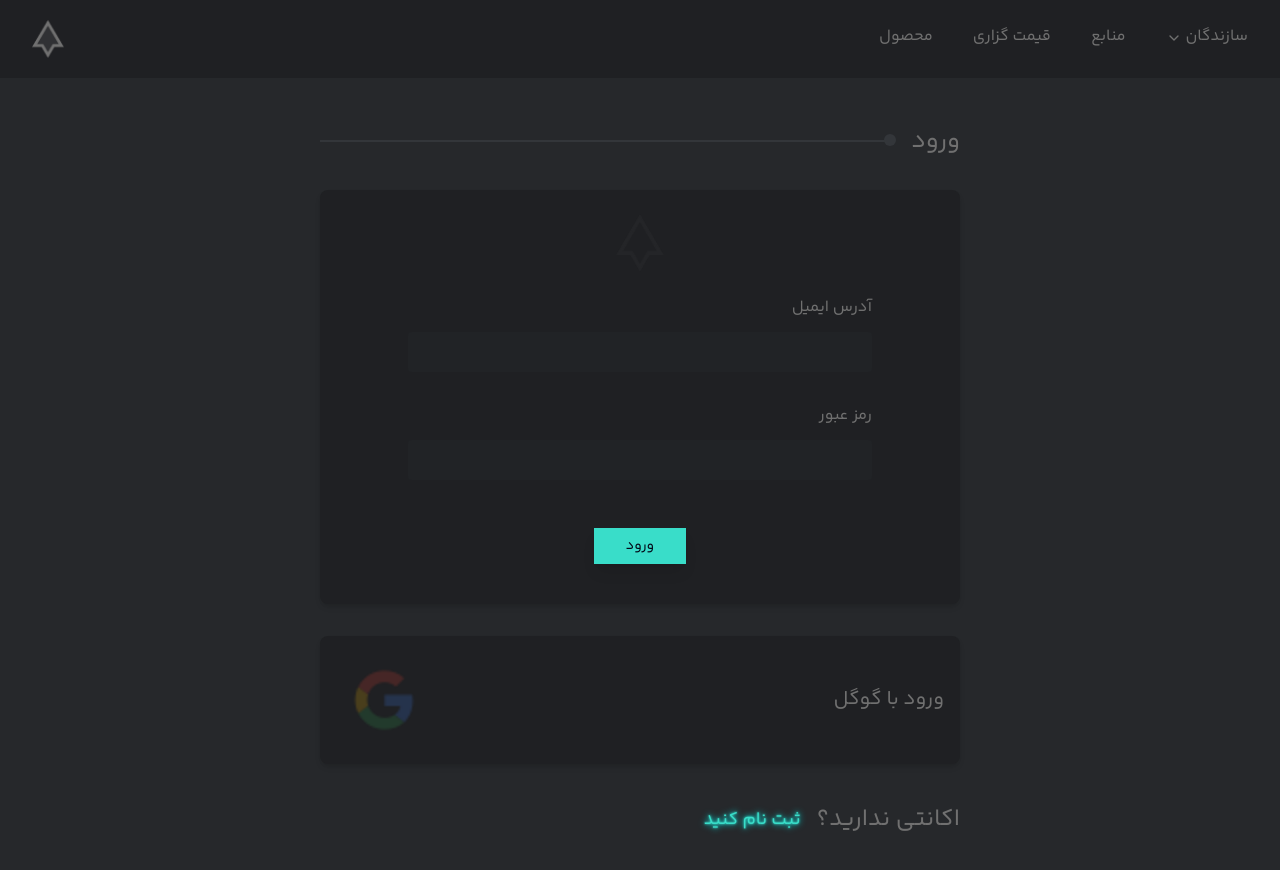
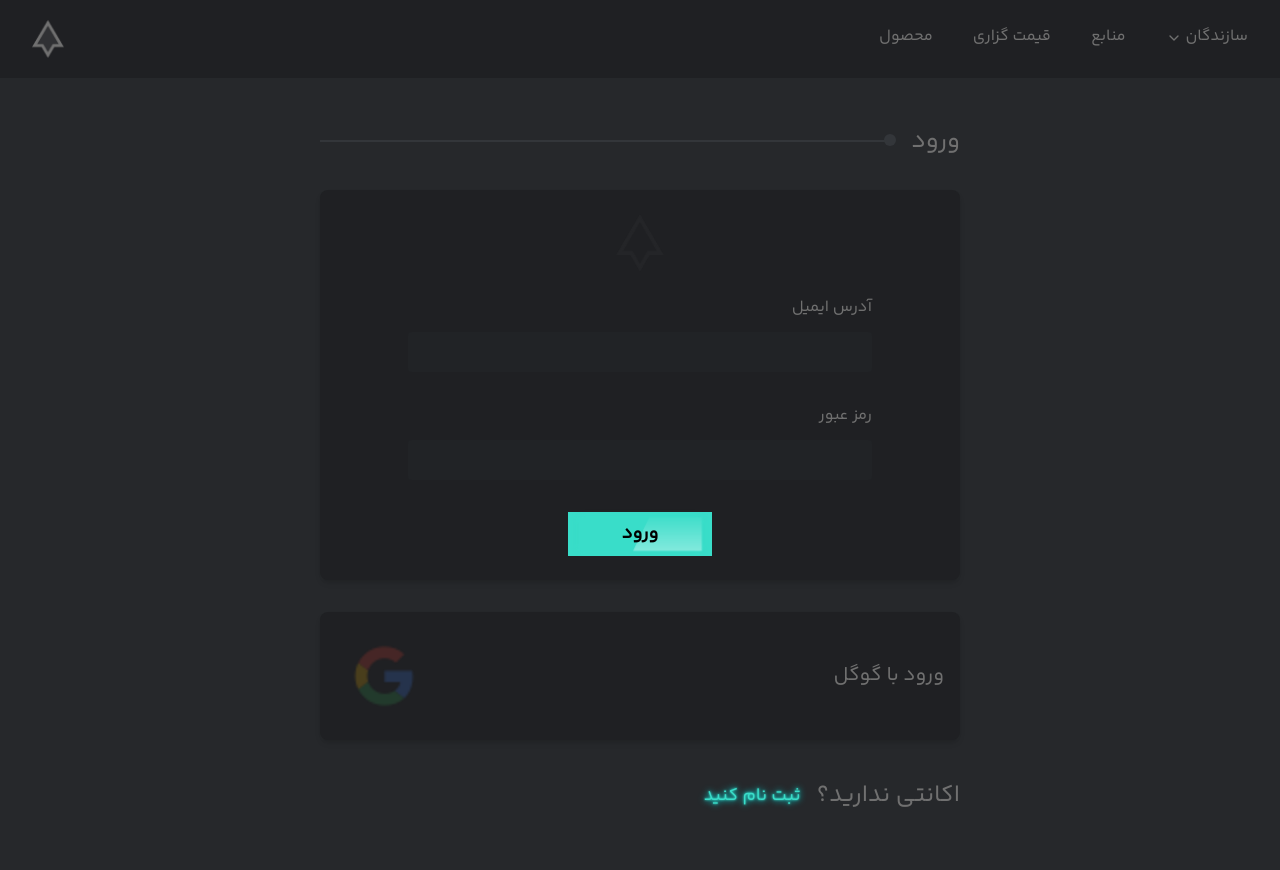
Before and after one commit to kolako54/shaya, a React (Vite) app: page /login in a window 1280 px wide. Shown: the top 870 px of the page. Built offline with nearby package versions, Linux system fonts and the light colour scheme.

Commit message:
fix: modify buttons

```diff
--- a/src/components/Header.tsx
+++ b/src/components/Header.tsx
@@ -57,7 +57,7 @@ export const Header = () => {
             <Button
               variant="ghost"
               size="lg"
-              className=" relative w-36 self-center rounded-none bg-button p-5  font-semibold hover:bg-button hover:drop-shadow-glow"
+              className=" relative w-36 self-center rounded-none bg-button p-5  font-semibold hover:bg-button hover:drop-shadow-glow hover:transition-all hover:duration-500"
             >
               <img
                 src="/Group 47.png"
--- a/src/components/HeaderSearch.tsx
+++ b/src/components/HeaderSearch.tsx
@@ -13,7 +13,7 @@ export const HeaderSearch = () => {
         <Button
           variant="ghost"
           size="lg"
-          className=" relative w-36 self-center rounded-none bg-button p-5  font-semibold hover:bg-button hover:drop-shadow-glow"
+          className=" relative w-36 self-center rounded-none bg-button p-5  font-semibold hover:bg-button hover:drop-shadow-glow hover:transition-all hover:duration-500"
         >
           <img
             src="/Group 47.png"
--- a/src/components/Login.tsx
+++ b/src/components/Login.tsx
@@ -104,12 +104,16 @@ export const Login = () => {
                 }}
               />{" "}
               <Button
-                type="submit"
                 variant="ghost"
-                size="sm"
-                className="mx-auto my-4 rounded-none bg-button px-8 shadow-lg hover:bg-button hover:drop-shadow-glow"
+                size="lg"
+                className=" relative w-36 self-center rounded-none bg-button p-5  font-semibold hover:bg-button hover:drop-shadow-glow hover:transition-all hover:duration-500"
               >
-                ورود
+                <img
+                  src="/Group 47.png"
+                  alt="btn-img"
+                  className=" absolute left-[50%] top-[50%] translate-x-[-50%] translate-y-[-50%]"
+                />
+                <span className="z-20 text-lg font-bold text-black">ورود</span>
               </Button>
             </form>
           </Form>
--- a/src/components/MainForm.tsx
+++ b/src/components/MainForm.tsx
@@ -135,12 +135,16 @@ export const MainForm = () => {
           }}
         />
         <Button
-          type="submit"
           variant="ghost"
-          size="sm"
-          className="mx-auto my-4 rounded-none bg-button px-8 shadow-lg hover:bg-button hover:drop-shadow-glow"
+          size="lg"
+          className=" relative w-36 self-center rounded-none bg-button p-5  font-semibold hover:bg-button hover:drop-shadow-glow hover:transition-all hover:duration-500"
         >
-          ثبت نام
+          <img
+            src="/Group 47.png"
+            alt="btn-img"
+            className=" absolute left-[50%] top-[50%] translate-x-[-50%] translate-y-[-50%]"
+          />
+          <span className="z-20 text-lg font-bold text-black">ثبت نام</span>
         </Button>
       </form>
     </Form>
```
